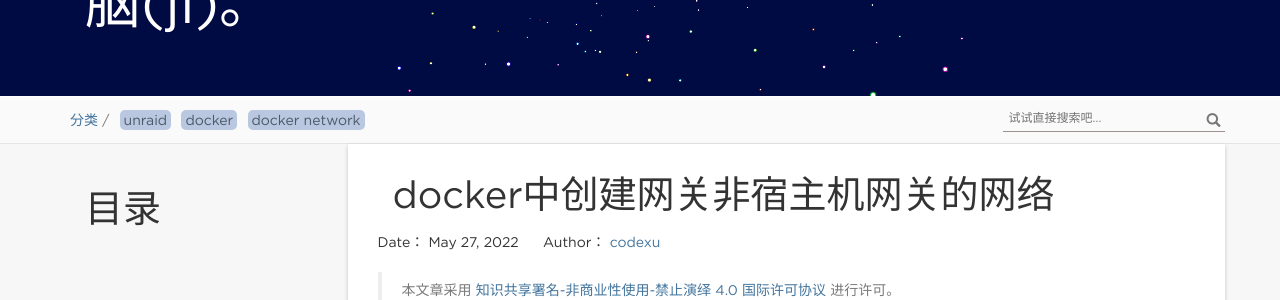
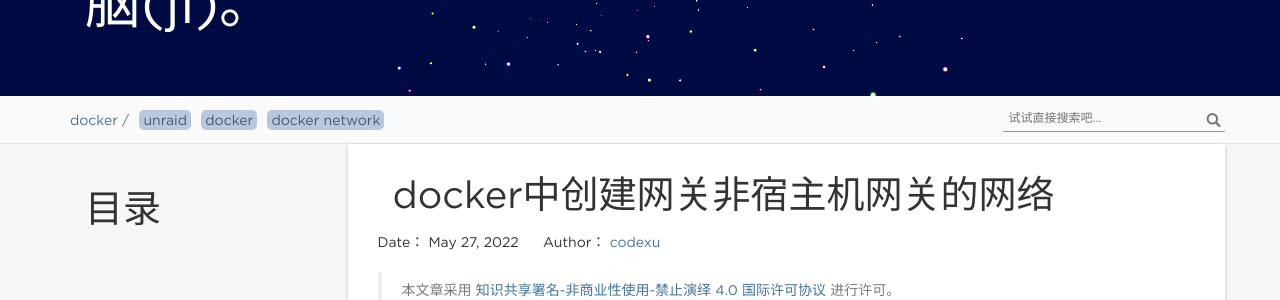
Before and after one commit to wintry/wintry.github.io, a Jekyll site: the page built from _posts/unraid/2022-05-27-unraid-docker-network.md, in a window 1280 px wide and 1165 px high. Shown: the part 191-491 px from the top of the window. Built offline with Jekyll 4.4.1, drawn with Linux system fonts in a browser that asks for light colours; nearby versions of some CDN libraries; comment, search, counter and statistics services are not loaded.

Commit message:
update blog

```diff
--- a/_posts/unraid/2022-05-27-unraid-docker-network.md
+++ b/_posts/unraid/2022-05-27-unraid-docker-network.md
@@ -2,7 +2,7 @@
 layout: post
 title: "docker中创建网关非宿主机网关的网络"
 date: 2022-05-27 10:22:00 +0800
-categories: 分类
+categories: docker
 tags: [unraid, docker, docker network]
 ---
 * content
```
